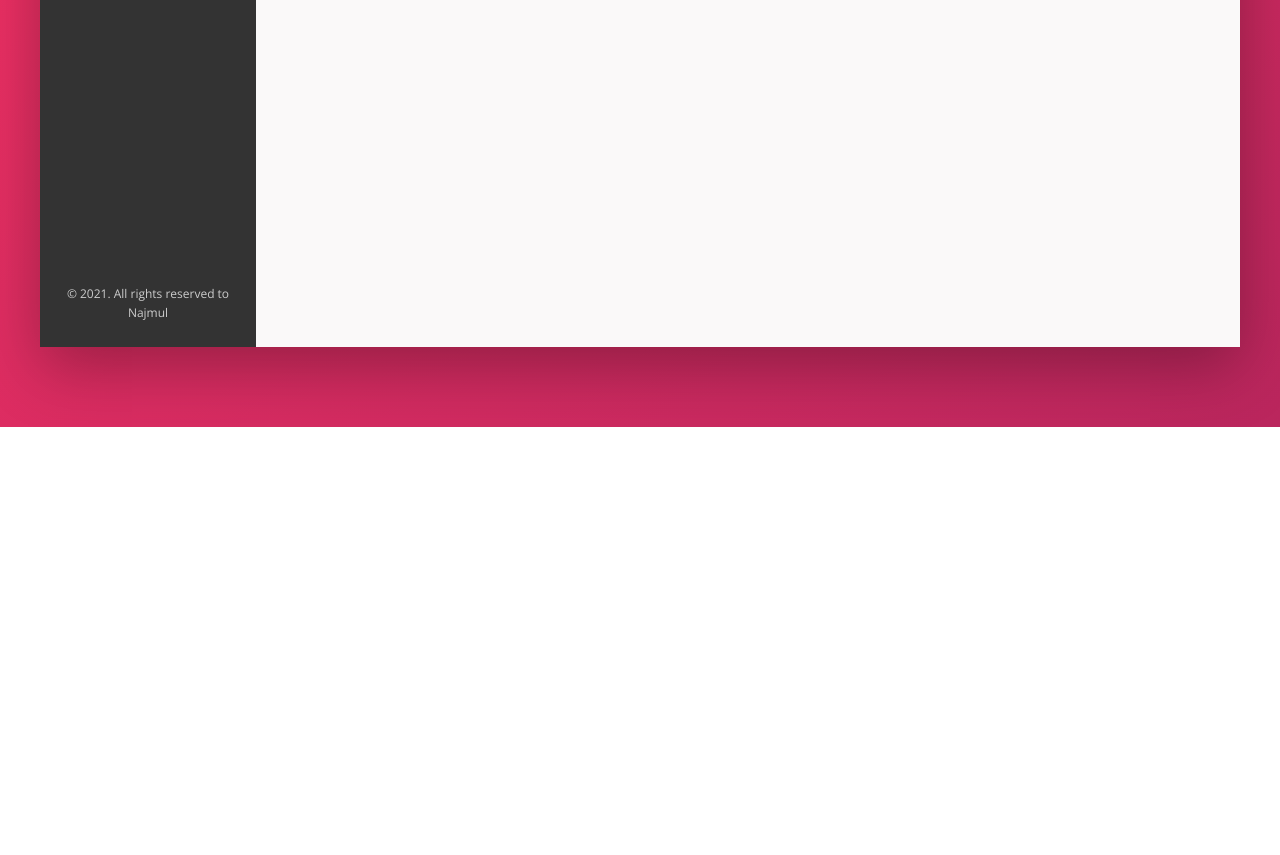
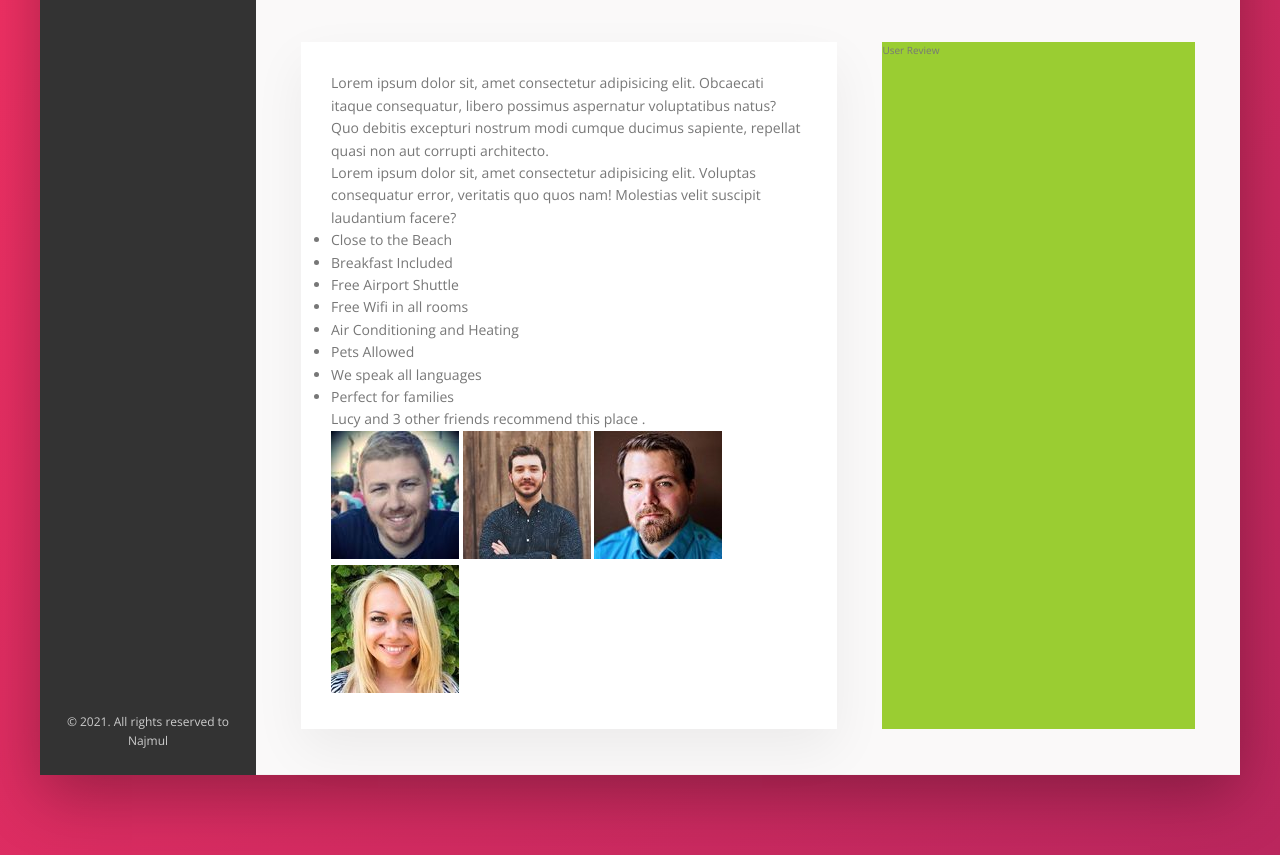
Before and after one commit to najmulmyself/Trillo, a website: page index.html in a window 1280 px wide. Shown: the part 613-1468 px from the top of the page. Before the commit the page ends 1040 px from the top, so only its background shows below. Drawn offline with nearby package versions, Linux system fonts and the light colour scheme.

Commit message:
description added

```diff
--- a/index.html
+++ b/index.html
@@ -93,20 +93,18 @@
         <main class="hotel-view">
           <div class="gallery">
             <figure class="gallery-item">
-              <img src="img/hotel-1.jpg" alt="photo-1" class="gallery-photo">
+              <img src="img/hotel-1.jpg" alt="photo-1" class="gallery-photo" />
             </figure>
             <figure class="gallery-item">
-              <img src="img/hotel-2.jpg" alt="photo-2" class="gallery-photo">
+              <img src="img/hotel-2.jpg" alt="photo-2" class="gallery-photo" />
             </figure>
             <figure class="gallery-item">
-              <img src="img/hotel-3.jpg" alt="photo-3" class="gallery-photo">
+              <img src="img/hotel-3.jpg" alt="photo-3" class="gallery-photo" />
             </figure>
           </div>
 
           <div class="overview">
-            <h1 class="overview-heading">
-              Hotel Las Palmas
-            </h1>
+            <h1 class="overview-heading">Hotel Las Palmas</h1>
             <div class="overview-stars">
               <svg class="overview-icon_star">
                 <use xlink:href="img/symbol.svg#icon-star"></use>
@@ -135,6 +133,41 @@
               <div class="overview-count">483 votes</div>
             </div>
           </div>
+
+          <div class="detail">
+            <div class="description">
+              <p class="paragraph">
+                Lorem ipsum dolor sit, amet consectetur adipisicing elit. Obcaecati itaque consequatur, libero possimus aspernatur voluptatibus natus? Quo debitis excepturi nostrum modi cumque ducimus sapiente, repellat quasi non aut corrupti architecto.
+              </p>
+              <p class="paragraph">
+                Lorem ipsum dolor sit, amet consectetur adipisicing elit.
+                Voluptas consequatur error, veritatis quo quos nam! Molestias
+                velit suscipit laudantium facere?
+              </p>
+              <ul class="list">
+                <li class="list-item">Close to the Beach</li>
+                <li class="list-item">Breakfast Included</li>
+                <li class="list-item">Free Airport Shuttle</li>
+                <li class="list-item">Free Wifi in all rooms</li>
+                <li class="list-item">Air Conditioning and Heating</li>
+                <li class="list-item">Pets Allowed</li>
+                <li class="list-item">We speak all languages</li>
+                <li class="list-item">Perfect for families</li>
+              </ul>
+              <div class="recommend">
+                <div class="recommend-count">
+                  Lucy and 3 other friends recommend this place .
+                </div>
+                <div class="recommend-friends">
+                  <img src="img/user-3.jpg" alt="Friends-1" class="recomend-photo">
+                  <img src="img/user-4.jpg" alt="Friends-2" class="recomend-photo">
+                  <img src="img/user-5.jpg" alt="Friends-3" class="recomend-photo">
+                  <img src="img/user-6.jpg" alt="Friends-4" class="recomend-photo">
+                </div>
+              </div>
+            </div>
+            <div class="user-review">User Review</div>
+          </div>
         </main>
       </div>
     </div>
--- a/sass/layout.scss
+++ b/sass/layout.scss
@@ -30,6 +30,28 @@
 }
 .hotel-view {
   // test
-  height: 80rem;
+  // height: 80rem; // removed height bcz we dont want to stretch the content
   flex: 1; // it will contain rest of the width which is 82%;
 }
+.detail {
+  display: flex;
+  padding : 4.5rem;
+  background-color: var(--color-grey-light-1);
+  border-bottom: 1px solid var(--color-grey-light-2);
+}
+.description {
+  font-size: 1.4rem;
+  background-color: #fff;
+  box-shadow: 0 2rem 5rem rgba(0, 0, 0, 0.06);
+  padding: 3rem;
+  flex : 0 0 60%;
+  margin-right: 4.5rem;
+}
+::selection{
+  background-color: var(--color-primary);
+  color: #fff;
+}
+.user-review {
+  background-color : yellowgreen;
+  flex : 1;
+}
```
Also changed, not shown: css/style.css.
